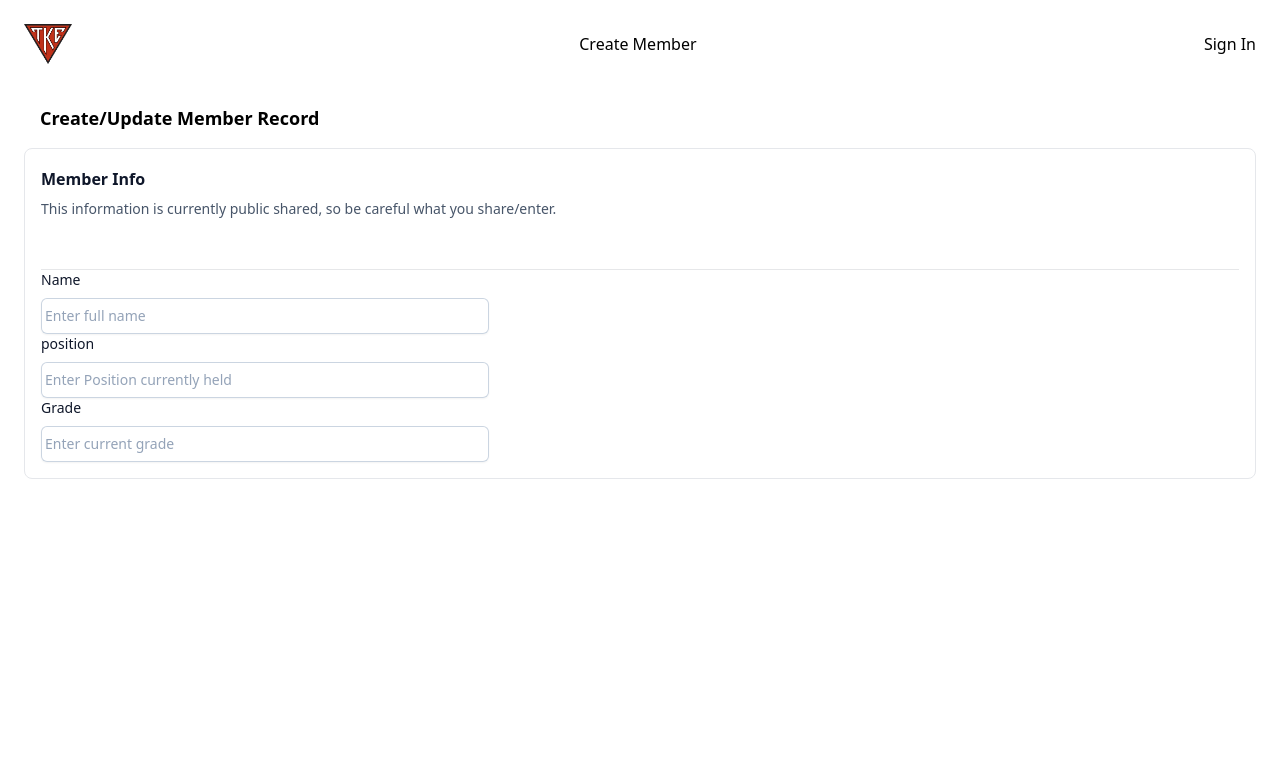
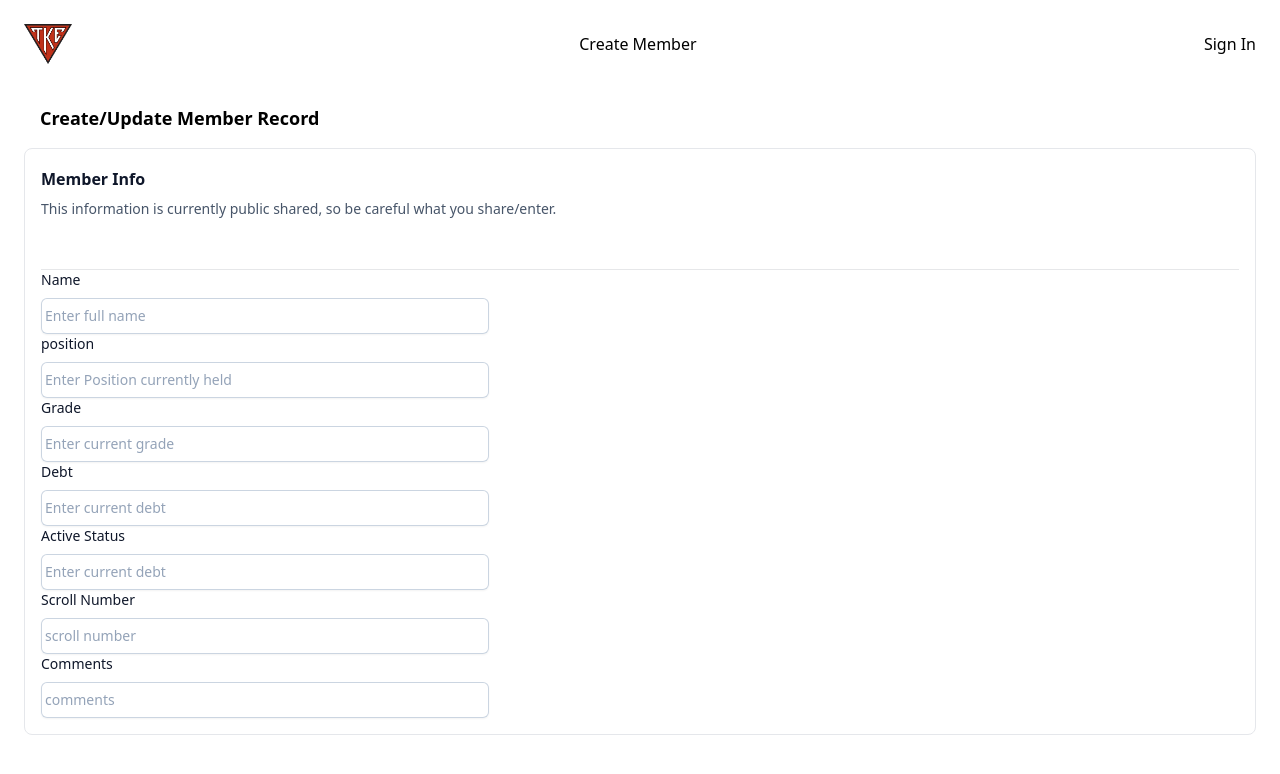
Before and after one commit to ajc32199/YGwebsiteandmodule, a React (Vite) app: page /create in a window 1280 px wide. Shown: the top 774 px of the page. Built offline with nearby package versions, Linux system fonts and the light colour scheme.

Commit message:
added final entry fields

```diff
--- a/src/components/Member.jsx
+++ b/src/components/Member.jsx
@@ -182,6 +182,98 @@ export default function Member() {
             </div>
           </div>
         </div>
+        <div className="grid max-w-2xl grid-cols-1 gap-x-6 gap-y-8">
+          <div className="sm:col-span-2">
+            <label
+              htmlFor="debt"
+              className="block text-sm font-medium text-slate-900"
+            >
+              Debt
+            </label>
+            <div className="mt-2">
+              <div className="flex rounded-md shadow-sm ring-1 ring-inset ring-slate-300 focus-within:ring-2 focus-within:ring-inset focus-within:ring-indigo-600 sm:max-w-md">
+                <input
+                  type="text"
+                  name="debt"
+                  id="debt"
+                  className="block flex-1 border-0 bg-transparent py-1.5 pl-1 text-slate-900 placeholder:text-slate-400 focus:ring-0 sm:text-sm sm:leading-6"
+                  placeholder="Enter current debt"
+                  value={form.debt}
+                  onChange={(e) => updateForm({ grade: e.target.value })}
+                />
+              </div>
+            </div>
+          </div>
+        </div>
+        <div className="grid max-w-2xl grid-cols-1 gap-x-6 gap-y-8">
+          <div className="sm:col-span-2">
+            <label
+              htmlFor="active status"
+              className="block text-sm font-medium text-slate-900"
+            >
+              Active Status
+            </label>
+            <div className="mt-2">
+              <div className="flex rounded-md shadow-sm ring-1 ring-inset ring-slate-300 focus-within:ring-2 focus-within:ring-inset focus-within:ring-indigo-600 sm:max-w-md">
+                <input
+                  type="text"
+                  name="active status"
+                  id="active status"
+                  className="block flex-1 border-0 bg-transparent py-1.5 pl-1 text-slate-900 placeholder:text-slate-400 focus:ring-0 sm:text-sm sm:leading-6"
+                  placeholder="Enter current debt"
+                  value={form.active_status}
+                  onChange={(e) => updateForm({ grade: e.target.value })}
+                />
+              </div>
+            </div>
+          </div>
+        </div>
+        <div className="grid max-w-2xl grid-cols-1 gap-x-6 gap-y-8">
+          <div className="sm:col-span-2">
+            <label
+              htmlFor="scroll number"
+              className="block text-sm font-medium text-slate-900"
+            >
+              Scroll Number
+            </label>
+            <div className="mt-2">
+              <div className="flex rounded-md shadow-sm ring-1 ring-inset ring-slate-300 focus-within:ring-2 focus-within:ring-inset focus-within:ring-indigo-600 sm:max-w-md">
+                <input
+                  type="text"
+                  name="scroll number"
+                  id="scroll number"
+                  className="block flex-1 border-0 bg-transparent py-1.5 pl-1 text-slate-900 placeholder:text-slate-400 focus:ring-0 sm:text-sm sm:leading-6"
+                  placeholder="scroll number"
+                  value={form.scroll_number}
+                  onChange={(e) => updateForm({ grade: e.target.value })}
+                />
+              </div>
+            </div>
+          </div>
+        </div>
+        <div className="grid max-w-2xl grid-cols-1 gap-x-6 gap-y-8">
+          <div className="sm:col-span-2">
+            <label
+              htmlFor="comments"
+              className="block text-sm font-medium text-slate-900"
+            >
+              Comments
+            </label>
+            <div className="mt-2">
+              <div className="flex rounded-md shadow-sm ring-1 ring-inset ring-slate-300 focus-within:ring-2 focus-within:ring-inset focus-within:ring-indigo-600 sm:max-w-md">
+                <input
+                  type="text"
+                  name="comments"
+                  id="comments"
+                  className="block flex-1 border-0 bg-transparent py-1.5 pl-1 text-slate-900 placeholder:text-slate-400 focus:ring-0 sm:text-sm sm:leading-6"
+                  placeholder="comments"
+                  value={form.comments}
+                  onChange={(e) => updateForm({ grade: e.target.value })}
+                />
+              </div>
+            </div>
+          </div>
+        </div>
       </form>
     </>
   );
```
